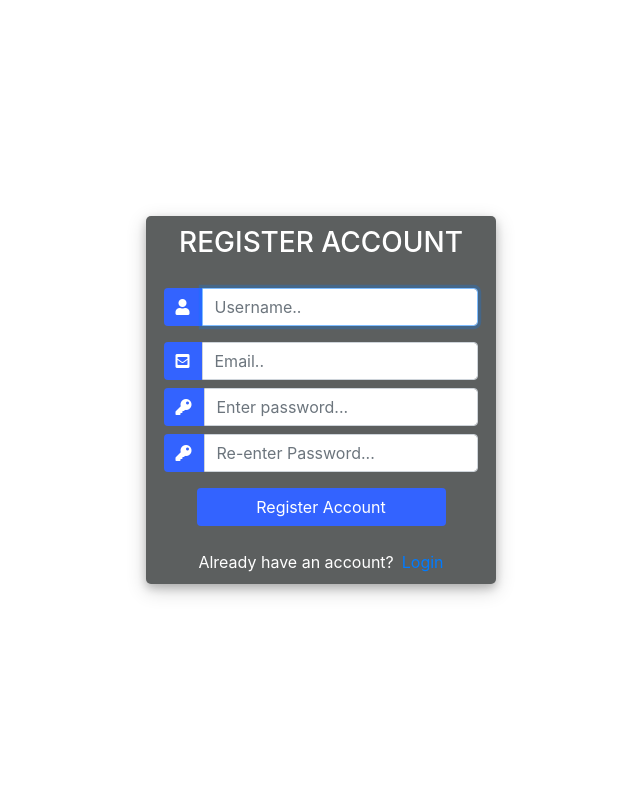
After one commit to Robert-Maloney/2023-CA229-Bookstore-Project, a Django app: page /register/ in a window 1280 px wide. The commit adds this page. Shown: the whole page, without its empty margins (319-959 px from the left). Run offline with Django 4.2, Linux system fonts and the light colour scheme; some libraries are stand-ins or nearby versions.

Commit message:
Added final pages and details to site, added logging in feature

```diff
--- a/project02_root/bookstoreapp/admin.py
+++ b/project02_root/bookstoreapp/admin.py
@@ -3,3 +3,4 @@ from .models import *
 
 # Register your models here.
 admin.site.register(Book)
+admin.site.register(Page)
--- /dev/null
+++ b/project02_root/bookstoreapp/forms.py
@@ -0,0 +1,9 @@
+from django.forms import ModelForm
+from django.contrib.auth.forms import UserCreationForm
+from django.contrib.auth.models import User
+from django import forms
+
+class CreateUserForm(UserCreationForm):
+    class Meta:
+        model = User
+        fields = ["username", "email","password1", "password2"]
--- /dev/null
+++ b/project02_root/bookstoreapp/templates/register.html
@@ -0,0 +1,140 @@
+
+<!DOCTYPE html>
+<html>
+
+<head>
+	<title>Login</title>
+	<link rel="stylesheet" href="https://stackpath.bootstrapcdn.com/bootstrap/4.1.3/css/bootstrap.min.css" integrity="sha384-MCw98/SFnGE8fJT3GXwEOngsV7Zt27NXFoaoApmYm81iuXoPkFOJwJ8ERdknLPMO" crossorigin="anonymous">
+	<script src="https://ajax.googleapis.com/ajax/libs/jquery/3.3.1/jquery.min.js"></script>
+	<link rel="stylesheet" href="https://use.fontawesome.com/releases/v5.6.1/css/all.css" integrity="sha384-gfdkjb5BdAXd+lj+gudLWI+BXq4IuLW5IT+brZEZsLFm++aCMlF1V92rMkPaX4PP" crossorigin="anonymous">
+
+	<style>
+		body,
+		html {
+			margin: 0;
+			padding: 0;
+			height: 100%;
+			background: white !important;
+		}
+		.user_card {
+			width: 350px;
+			margin-top: auto;
+			margin-bottom: auto;
+			background: #5c5f5f;
+			position: relative;
+			display: flex;
+			justify-content: center;
+			flex-direction: column;
+			padding: 10px;
+			box-shadow: 0 4px 8px 0 rgba(0, 0, 0, 0.2), 0 6px 20px 0 rgba(0, 0, 0, 0.19);
+			-webkit-box-shadow: 0 4px 8px 0 rgba(0, 0, 0, 0.2), 0 6px 20px 0 rgba(0, 0, 0, 0.19);
+			-moz-box-shadow: 0 4px 8px 0 rgba(0, 0, 0, 0.2), 0 6px 20px 0 rgba(0, 0, 0, 0.19);
+			border-radius: 5px;
+
+		}
+
+		.form_container {
+			margin-top: 20px;
+		}
+
+		#form-title{
+			color: #fff;
+		}
+		.login_btn {
+			width: 100%;
+			background: #3363ff !important;
+			color: white !important;
+		}
+		.login_btn:focus {
+			box-shadow: none !important;
+			outline: 0px !important;
+		}
+		.login_container {
+			padding: 0 2rem;
+		}
+		.input-group-text {
+			background: #3363ff !important;
+			color: white !important;
+			border: 0 !important;
+			border-radius: 0.25rem 0 0 0.25rem !important;
+		}
+		.input_user,
+		.input_pass:focus {
+			box-shadow: none !important;
+			outline: 0px !important;
+		}
+
+	</style>
+
+</head>
+<body>
+	<div class="container h-100">
+		<div class="d-flex justify-content-center h-100">
+			<div class="user_card">
+				<div class="d-flex justify-content-center">
+					<h3 id="form-title">REGISTER ACCOUNT</h3>
+				</div>
+				<div class="d-flex justify-content-center form_container">
+
+					<form method="POST" action="">
+                        {% csrf_token %}
+						<div class="input-group mb-3">
+							<div class="input-group-append">
+								<span class="input-group-text"><i class="fas fa-user"></i></span>
+							</div>
+                            {{form.username}}
+						</div>
+						<div class="input-group mb-2">
+							<div class="input-group-append">
+								<span class="input-group-text"><i class="fas fa-envelope-square"></i></span>
+							</div>
+                            {{form.email}}
+						</div>
+						<div class="input-group mb-2">
+							<div class="input-group-append">
+								<span class="input-group-text"><i class="fas fa-key"></i></span>
+							</div>
+                            {{form.password1}}
+						</div>
+						<div class="input-group mb-2">
+							<div class="input-group-append">
+								<span class="input-group-text"><i class="fas fa-key"></i></span>
+							</div>
+							{{form.password2}}
+						</div>
+
+				   		<div class="d-flex justify-content-center mt-3 login_container">
+				 			<input class="btn login_btn" type="submit" value="Register Account">
+				   		</div>
+					</form>
+				</div>
+
+                {{form.errors}}
+
+				<div class="mt-4">
+					<div class="d-flex justify-content-center links"  style="color: white;">
+						Already have an account? <a href="{% url 'login' %}" class="ml-2">Login</a>
+					</div>
+				</div>
+			</div>
+		</div>
+	</div>
+	<script>
+						/* Because i didnt set placeholder values in forms.py they will be set here using vanilla Javascript
+		//We start indexing at one because CSRF_token is considered and input field
+		 */
+
+		//Query All input fields
+		var form_fields = document.getElementsByTagName('input')
+		form_fields[1].placeholder='Username..';
+		form_fields[2].placeholder='Email..';
+		form_fields[3].placeholder='Enter password...';
+		form_fields[4].placeholder='Re-enter Password...';
+
+
+		for (var field in form_fields){
+			form_fields[field].className += ' form-control'
+		}
+	</script>
+</body>
+</html>
--- a/project02_root/bookstoreapp/urls.py
+++ b/project02_root/bookstoreapp/urls.py
@@ -10,6 +10,10 @@ urlpatterns = [
     path('books/category/<str:book_category>', views.books_by_category, name='booksbycategory'),
     path('books/category', views.category, name='category'),
     path('contact/', views.contact, name='contact'),
+    path('register/', views.registerPage, name='register'),
+    path('login/', views.loginPage, name='login'),
+    path('logout/', views.logoutUser, name='logout'),
+    path('pages/<int:page_id>/', views.page_view, name='page_detail'),
 
 ]
 
--- a/project02_root/bookstoreapp/views.py
+++ b/project02_root/bookstoreapp/views.py
@@ -1,11 +1,52 @@
 from django.http import HttpResponseRedirect
-from django.urls import reverse
-from django.shortcuts import render, get_object_or_404
+from django.shortcuts import render, get_object_or_404, redirect
 from django.core.mail import send_mail, get_connection
+from django.contrib.auth.forms import UserCreationForm
+from django.contrib.auth import authenticate, login, logout
+from django.contrib import messages
+from django.contrib.auth.decorators import login_required
 
 from .models import Book, Page
 from .contact import ContactForm
+from .forms import CreateUserForm
 
+
+def page_view(request, page_id):
+    page = Page.objects.get(id=page_id)
+    return render(request, 'page.html', {'page': page})
+
+def registerPage(request):
+    form = CreateUserForm()
+    if request.method == "POST":
+          form = CreateUserForm(request.POST)
+          if form.is_valid():
+                form.save()
+                user = form.cleaned_data.get("username")
+                messages.success(request, "Account was created for " + user)
+
+                return redirect("login")
+
+    return render(request, 'register.html', {'form': form})
+
+
+def loginPage(request):
+    if request.method == "POST":
+        username = request.POST.get("username")
+        password = request.POST.get("password")
+        user = authenticate(request, username=username, password=password)
+        if user is not None:
+            login(request, user)
+            return redirect("/")
+        else:
+            messages.info(request, "Username or Password is incorrect")
+    context = {}
+    return render(request, 'login.html', context)
+
+def logoutUser(request):
+    logout(request)
+    return redirect("login")
+
+@login_required(login_url='login')
 def contact(request):
 	submitted = False
 	if request.method == 'POST':
@@ -33,7 +74,6 @@ def contact(request):
 	return render(request, 'contact.html', context)
 
 
-# Create your views here.
 def view_all_books(request):
     allbooks = Book.objects.all()
     return render(request, 'all_books.html', {'allbooks': allbooks})
@@ -50,5 +90,6 @@ def category(request):
     category_set = set([x.category for x in Book.objects.all()])
     return render(request, 'category.html', {'categories': category_set})
 
+@login_required(login_url='login')
 def index(request):
     return render(request, 'index.html')
```
Also changed, not shown: project02_root/bookstoreapp/templates/base.html (+20 -15 lines), project02_root/bookstoreapp/templates/index.html (+17 -20 lines), project02_root/bookstoreapp/templates/login.html (added, +125 -0 lines), project02_root/bookstoreapp/templates/page.html (added, +17 -0 lines), project02_root/bookstoreapp/static/book_n_quill.jpg, project02_root/bookstoreapp/static/bookshelf.jpg (deleted), project02_root/bookstoreapp/static/city.jpg (added), project02_root/bookstoreapp/static/cocktail-books.png, project02_root/bookstoreapp/static/index.css (line endings or trailing spaces), project02_root/bookstoreapp/static/polls.jpg, project02_root/db.sqlite3.
